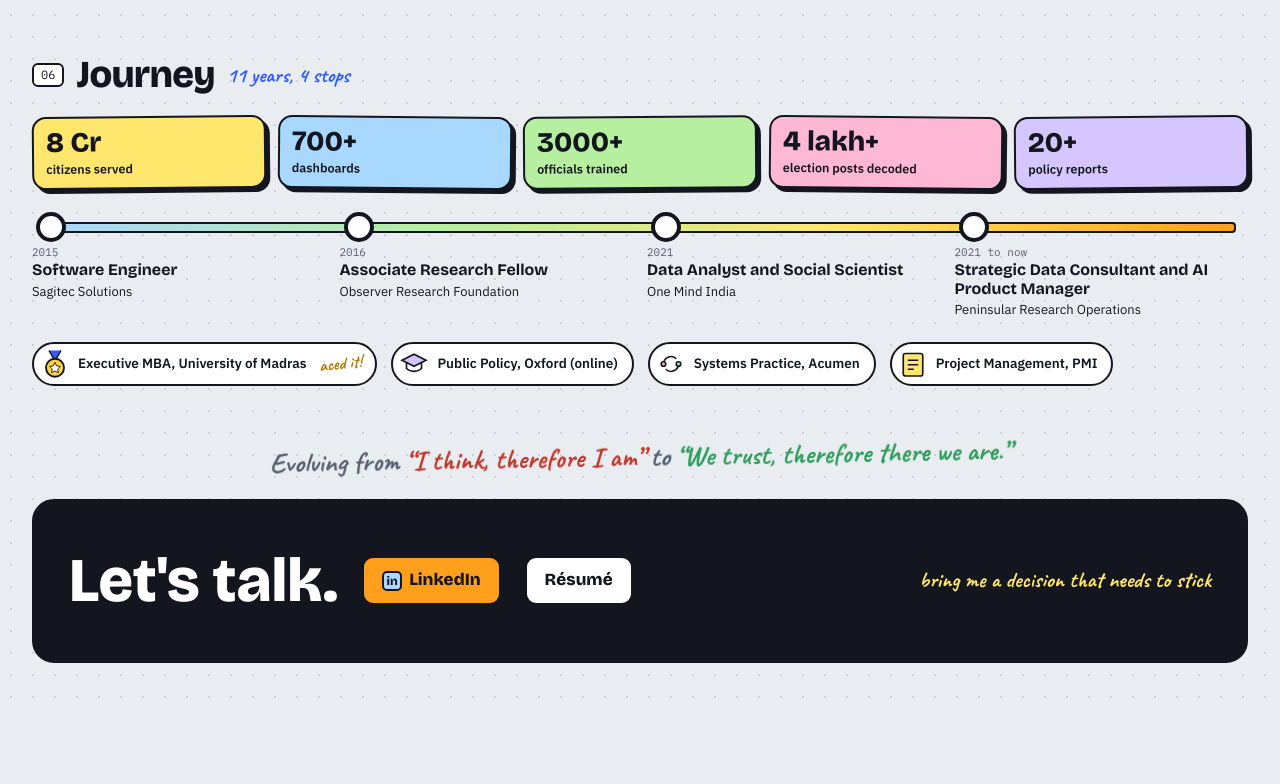
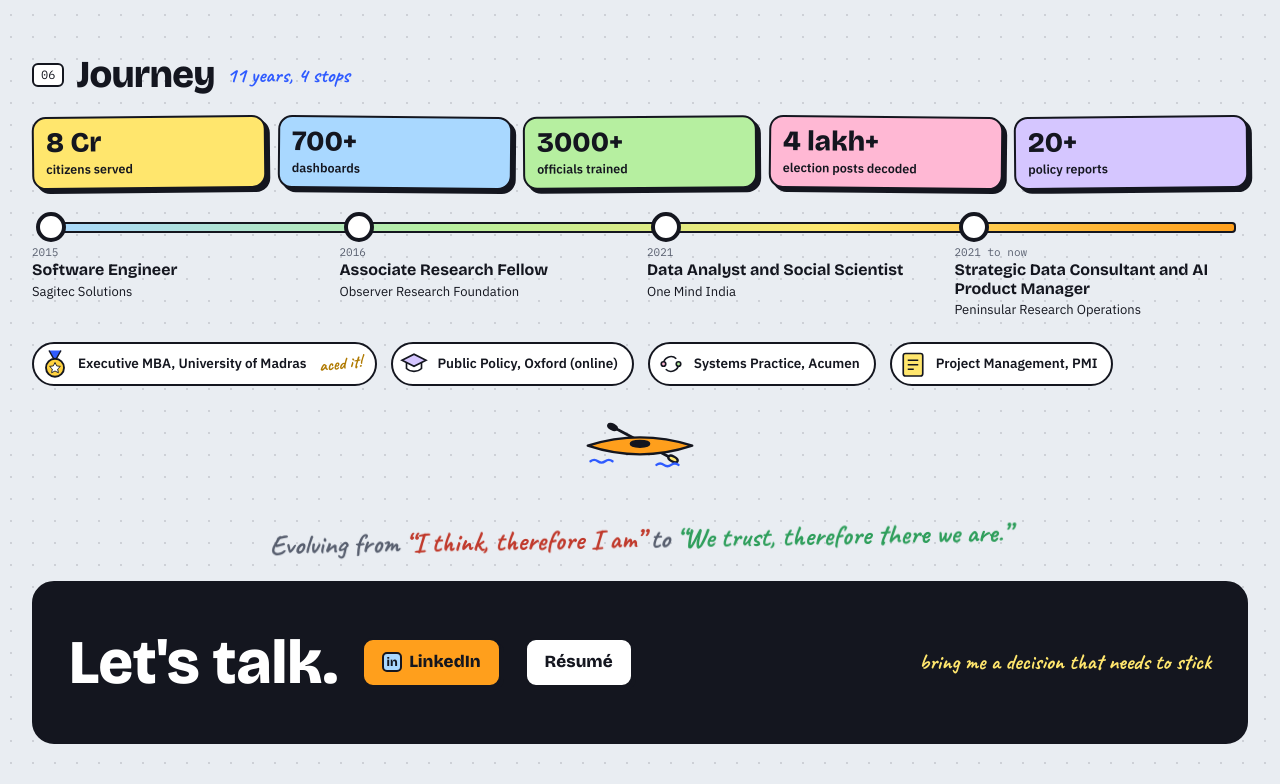
Before and after one commit to Shivanesun/profile, a plain HTML site: page index.html in a window 1280 px wide. Shown: the part 2900-3684 px from the top of the page. Before the commit the page ends 3603 px from the top, so only its background shows below. Drawn offline with nearby package versions, Linux system fonts and the light colour scheme.

Commit message:
Add a kayak linking to the Chaliyar river story on home and résumé
Co-Authored-By: Claude Opus 5.5 <noreply@anthropic.com>

```diff
--- a/index.html
+++ b/index.html
@@ -133,6 +133,9 @@ section{padding:26px 0 30px}
 .learn{display:flex;gap:14px;flex-wrap:wrap;margin-top:22px;align-items:center}
 .lc{display:flex;align-items:center;gap:8px;border:2.5px solid var(--ink);border-radius:30px;padding:5px 14px 5px 6px;background:#fff;font-weight:600;font-size:13.5px}
 .lc svg{width:30px;height:30px}
+.kayak{display:block;width:110px;margin:34px auto 0;transition:transform .2s}
+.kayak svg{display:block;width:100%;height:auto}
+.kayak:hover{transform:translate(4px,-2px) rotate(-3deg)}
 .medal{position:relative}
 .medal .rib{font-family:var(--hand);font-weight:700;font-size:17px;color:#B07A00;transform:rotate(-6deg);margin-left:4px}
 .talk{background:var(--ink);color:#fff;border-radius:22px;border:3px solid var(--ink);padding:34px;display:flex;align-items:center;gap:24px;flex-wrap:wrap;margin:26px 0 40px}
@@ -354,6 +357,7 @@ body.playing{overflow:hidden}
    <div class="lc"><svg viewBox="0 0 40 40" fill="none" stroke="#14161F" stroke-width="2.2"><path d="M10 20a10 10 0 0 1 17-7M30 20a10 10 0 0 1-17 7"/><circle cx="10" cy="20" r="3" fill="#FFB8D4"/><circle cx="30" cy="20" r="3" fill="#B6EFA0"/></svg>Systems Practice, Acumen</div>
    <div class="lc"><svg viewBox="0 0 40 40" fill="none" stroke="#14161F" stroke-width="2.2"><rect x="7" y="6" width="26" height="30" rx="3" fill="#FFE66D"/><path d="M13 15h14M13 21h14M13 27h8"/></svg>Project Management, PMI</div>
   </div>
+  <a class="kayak" href="https://chaliyar-river.netlify.app/" target="_blank" rel="noopener" aria-label="Kayaked 68 km on the Chaliyar"><svg class="kay" viewBox="0 0 120 52" fill="none" stroke="#14161F" stroke-width="2.6" stroke-linecap="round" stroke-linejoin="round" aria-hidden="true"><path d="M33 9L93 41" stroke-width="3"/><ellipse cx="30" cy="7.5" rx="5" ry="2.6" transform="rotate(28 30 7.5)" fill="#14161F"/><path d="M3 28Q60 47 117 28Q60 10 3 28z" fill="#FF9F1C"/><ellipse cx="60" cy="26" rx="10" ry="3.2" fill="#14161F"/><ellipse cx="96" cy="42.5" rx="5.5" ry="2.8" transform="rotate(28 96 42.5)" fill="#FFE66D"/><path d="M6 45q4-3 8 0t8 0 8 0" stroke="#2F5BFF"/><path d="M78 49q4-3 8 0t8 0 8 0" stroke="#2F5BFF"/></svg></a>
  </section>
 
  <p class="trustq" style="text-align:center;margin:26px auto 4px"><span class="qe">Evolving from</span> <span class="q1">&ldquo;I think, therefore I am&rdquo;</span> <span class="qe">to</span> <span class="q2">&ldquo;We trust, therefore there we are.&rdquo;</span></p>
```
Also changed, not shown: resume/index.html (+3 -0 lines).
